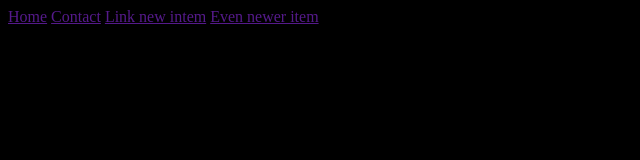
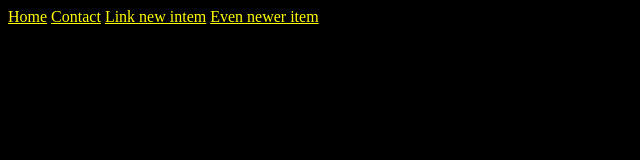
Before and after one commit to gjorgichkov/myproject, a plain HTML site: page index.html in a window 1280 px wide. Shown: the whole page, without its empty margins (0-640 px from the left). Drawn offline with Linux system fonts and the light colour scheme.

Commit message:
Added changes to the dark mode page

```diff
--- a/index.html
+++ b/index.html
@@ -9,7 +9,10 @@
     <style>
         body {
             background-color: black;
-            color: yellow
+        }
+
+        a {
+            color: yellow;
         }
     </style>
 </head>
```
